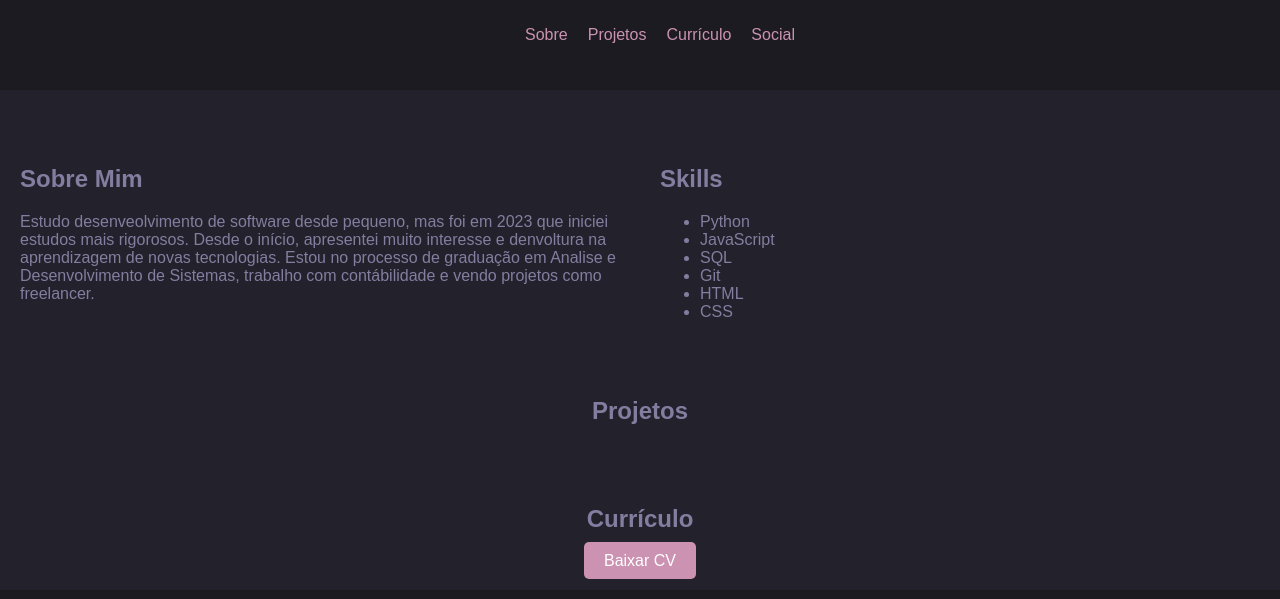
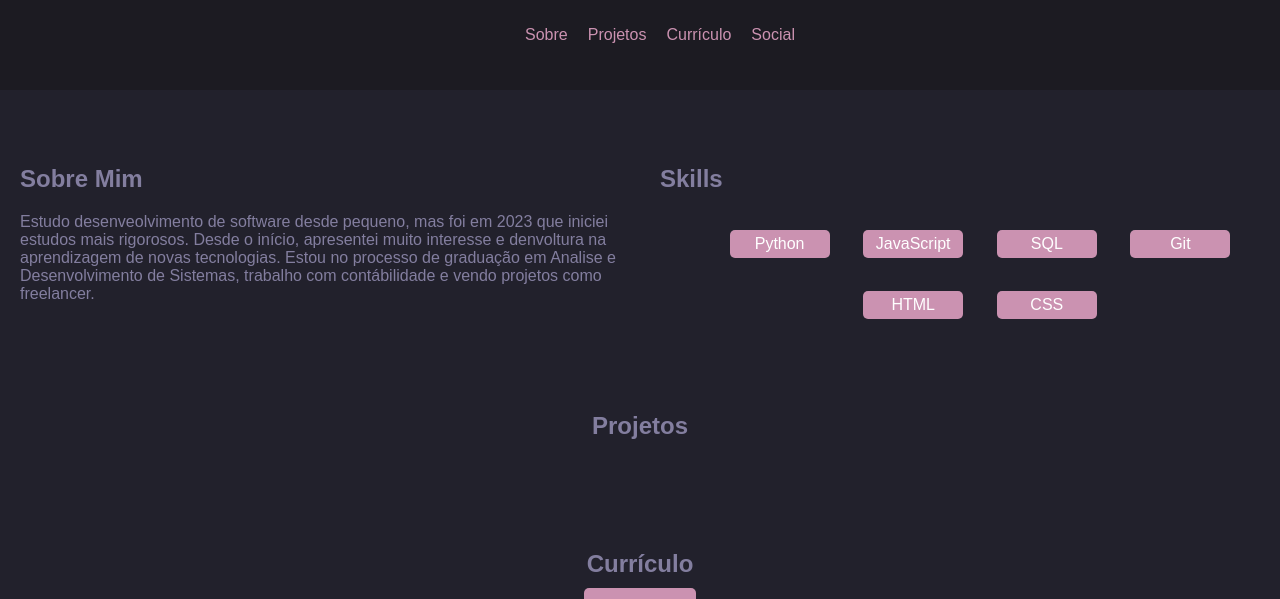
Before and after one commit to LuizHelio-Fim/Portfolio-2.0, a plain HTML site: page index.html in a window 1280 px wide. Shown: the part 125-724 px from the top of the page. Drawn offline with Linux system fonts and the light colour scheme; a script that the page names is missing.

Commit message:
Update style.css

```diff
--- a/style.css
+++ b/style.css
@@ -42,6 +42,22 @@ header {
     padding: 20px;
 }
 
+.skills ul {
+    display: flex;
+    flex-wrap: wrap;
+    justify-content: center;
+}
+
+.skills ul li {
+    list-style: none;
+    text-align: center;
+    background: var(--bg-techs);
+    color: white;
+    width: 80px;
+    margin: 3%;
+    padding: 5px 10px;
+    border-radius: 5px;
+}
 
 footer {
     display: flex;
@@ -50,8 +66,13 @@ footer {
     padding: 20px;
 }
 
-.social {
-    /* Estilos para ícones sociais */
+.social a {
+    text-decoration: none;
+    transition: transform 0.2s ease-in-out;
+}
+
+.social a:hover {
+    transform: scale(1.1);
 }
 
 .social a {
@@ -78,6 +99,7 @@ nav ul li a {
 .curriculo, .projetos {
     text-align: center; /* Centraliza o botão */
     padding: 20px;
+    margin-bottom: 30px;
 }
 
 /* Estilo para o botão (opcional) */
@@ -93,6 +115,7 @@ nav ul li a {
 @media (max-width: 768px) {
     .main {
         flex-direction: column; /* Empilha as seções verticalmente */
+        margin-top: 350px;
     }
 
     .sobre, .skills {
```
